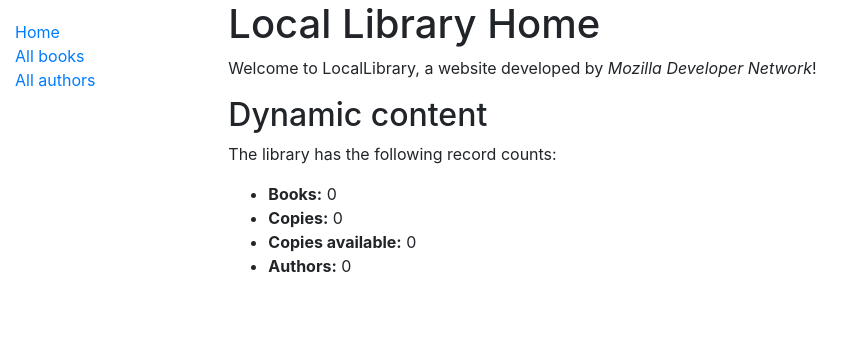
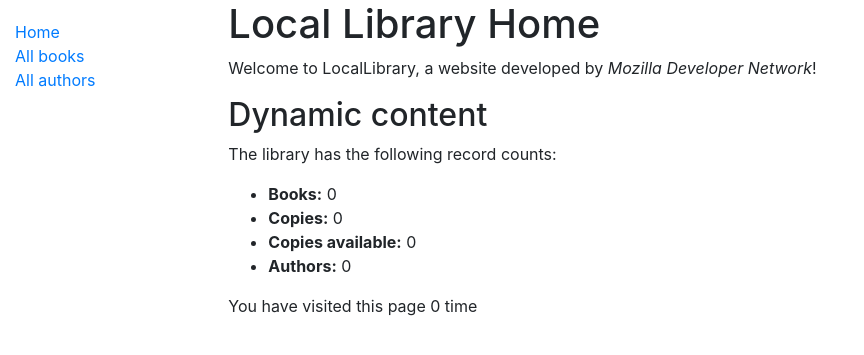
Before and after one commit to tdanhjv/django-site, a Django app: page /catalog/ in a window 1280 px wide. Shown: the top 355 px of the page, without its empty margins (0-864 px from the left). Run offline with Django 3.2, Linux system fonts and the light colour scheme; data that the repository does not hold is empty.

Commit message:
Django Tutorial Part 7: Sessions framework

```diff
--- a/locallibrary/catalog/templates/index.html
+++ b/locallibrary/catalog/templates/index.html
@@ -12,4 +12,6 @@
         <li><strong>{% trans "Copies available" %}:</strong> {{ num_instances_available }}</li>
         <li><strong>{% trans "Authors" %}:</strong> {{ num_authors }}</li>
     </ul>
+
+    <p>{% trans "You have visited this page " %}{{ num_visits }} {% trans "time" %}{% if num_visits > 1 %}{% trans "stt" %}{% endif %}</p>
 {% endblock %}
--- a/locallibrary/catalog/views.py
+++ b/locallibrary/catalog/views.py
@@ -18,11 +18,16 @@ def index(request):
     # The 'all()' is implied by default
     num_authors = Author.objects.count()
 
+    # Number of visits to this view, as counted in the session variable.
+    num_visits = request.session.get('num_visits', 0)
+    request.session['num_visits'] = num_visits + 1
+
     context = {
         'num_books': num_books,
         'num_instances': num_instances,
         'num_instances_available': num_instances_available,
         'num_authors': num_authors,
+        'num_visits': num_visits,
     }
 
     # Render the HTML template index.html with the data in the context variable
```
Also changed, not shown: locallibrary/locale/en/LC_MESSAGES/django.po (added), locallibrary/locale/vi/LC_MESSAGES/django.po (added), 3 other files.
